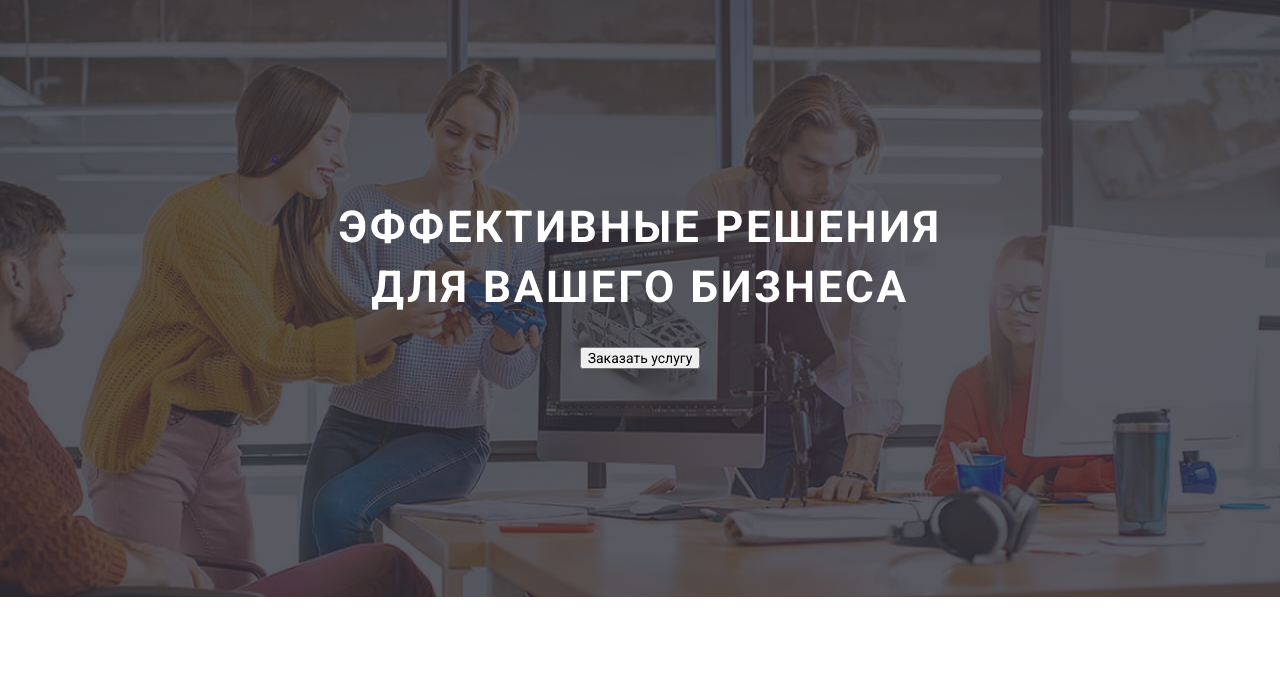
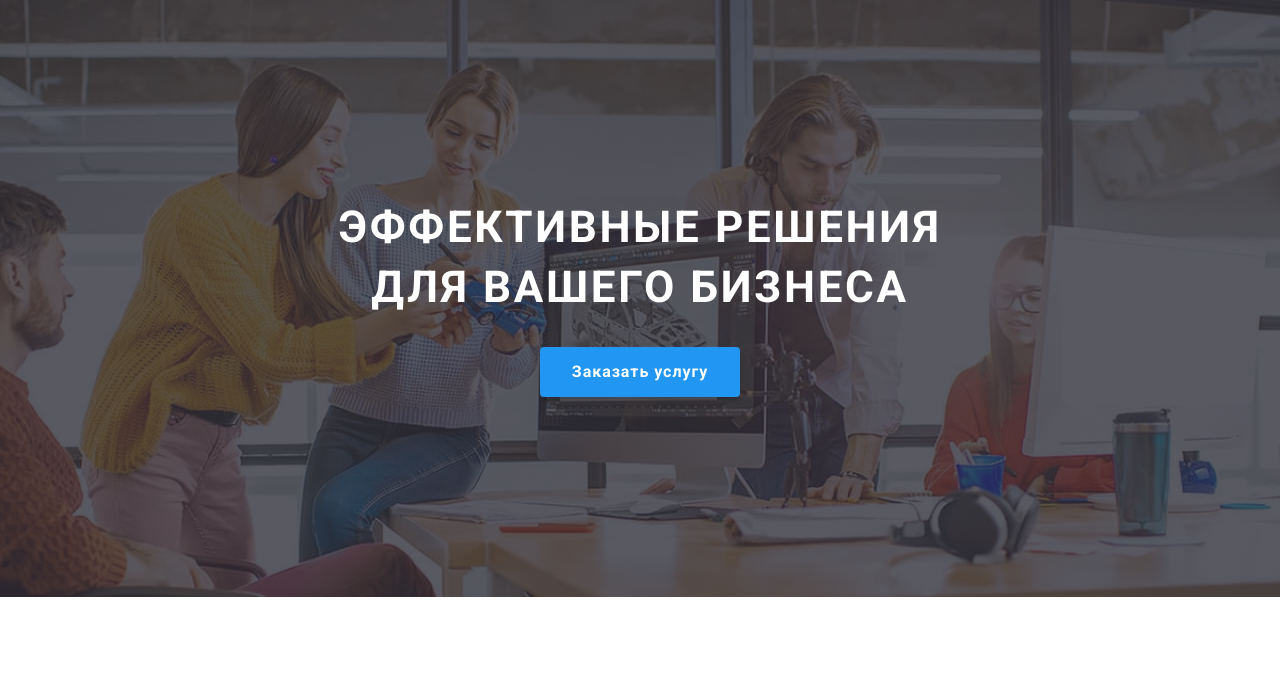
Before and after one commit to Elenelle/goit-markup-hw-07, a plain HTML site: page index.html in a window 1280 px wide. Shown: the part 84-772 px from the top of the page. Drawn offline with Linux system fonts and the light colour scheme.

Commit message:
_button.scss

```diff
--- /dev/null
+++ b/sass/components/_button.scss
@@ -0,0 +1,27 @@
+.button {
+  color: $primary-white-color;
+  background-color: $accent-color;
+
+  align-items: center;
+  text-align: center;
+
+  font-weight: bold;
+  font-size: 16px;
+  line-height: 30px;
+  letter-spacing: 0.06em;
+
+  box-shadow: 0px 4px 4px rgba(0, 0, 0, 0.15);
+  border-radius: 4px;
+
+  padding: 10px 32px;
+
+  border: transparent;
+  outline: none;
+  cursor: pointer;
+
+  &.send {
+    padding: 10px 28px 10px 29px;
+    display: inline-flex;
+    border: transparent;
+  }
+}
--- a/sass/main.scss
+++ b/sass/main.scss
@@ -8,3 +8,4 @@
 @import './components/navigation';
 @import './components/contacts';
 @import './components/hero';
+@import './components/button';
```
Also changed, not shown: css/main.css, css/main.min.css, 2 other files.
